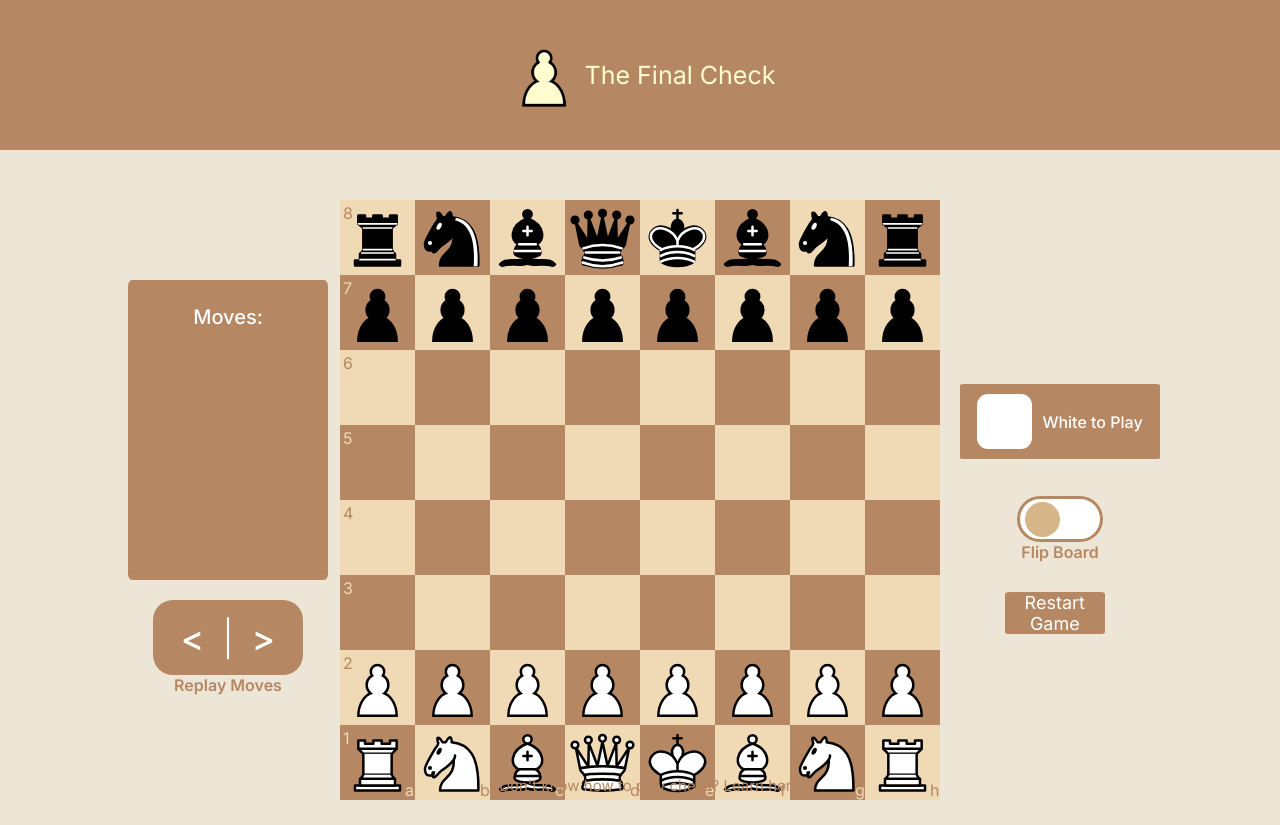
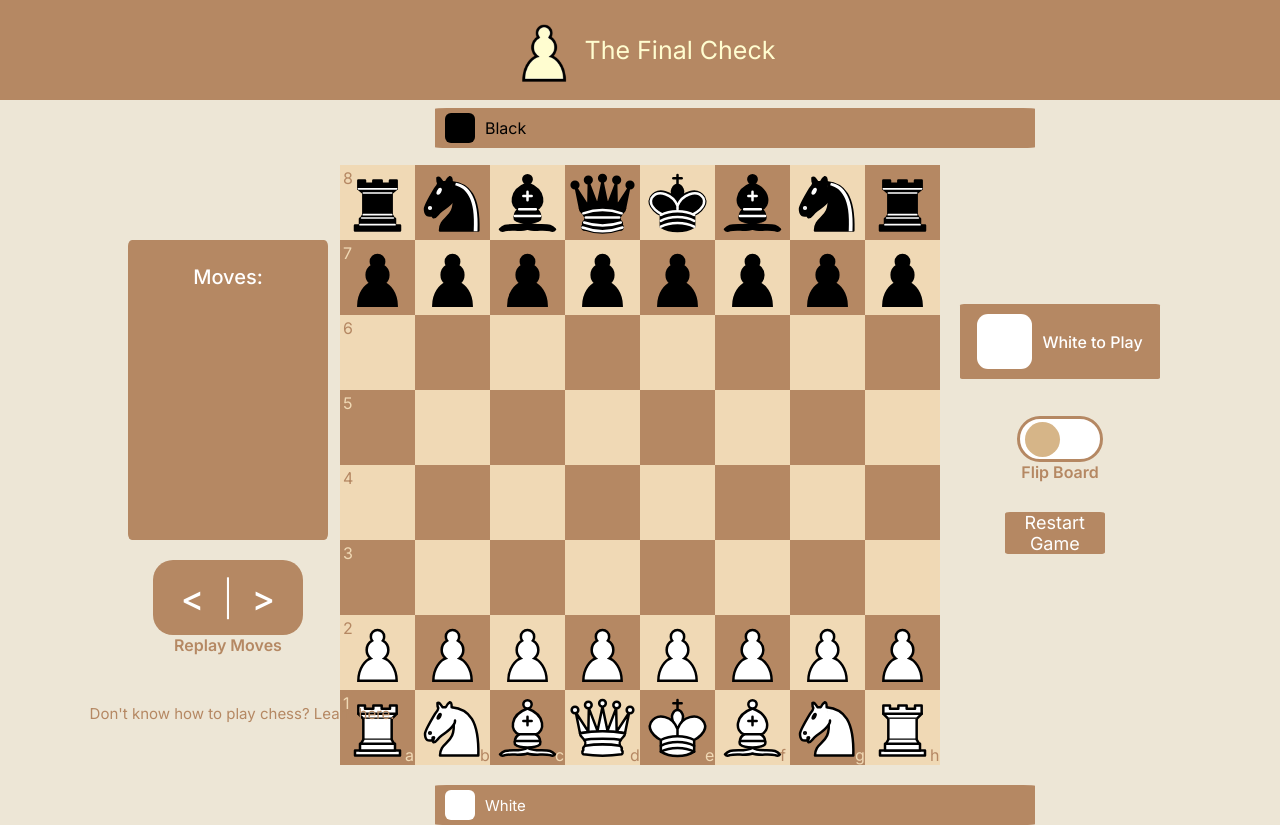
Before and after one commit to pierre-joseph/the-final-check, a React (Vite) app: page / in a window 1280 px wide. Both pictures are taken after a click on the button "Human vs Human". Before the commit the page ends 800 px from the top, so only its background shows below. Built offline with nearby package versions, Linux system fonts and the light colour scheme.

Commit message:
implemented player tags

```diff
--- a/src/components/Board.jsx
+++ b/src/components/Board.jsx
@@ -10,8 +10,9 @@ import ChooseColor from "./ChooseColor";
 import TurnDisplay from "./TurnDisplay";
 import MovePanel from "./MovePanel";
 import ReplayPanel from "./ReplayPanel";
-import Restart from "./Restart"
+import Restart from "./Restart";
 import HowToPlay from "./HowtoPlay";
+import PlayerTags from "./PlayerTag";
 
 export default function Board(props) {
   const [state, setState] = useState({
@@ -19,6 +20,8 @@ export default function Board(props) {
     board: convertFENToBoard("rnbqkbnr/pppppppp/8/8/8/8/PPPPPPPP/RNBQKBNR"),
     fen: "rnbqkbnr/pppppppp/8/8/8/8/PPPPPPPP/RNBQKBNR",
     fenList: ["rnbqkbnr/pppppppp/8/8/8/8/PPPPPPPP/RNBQKBNR"],
+    moveList: [],
+    capturedPieces: [],
     moveIdx: 0,
     canCastle: "KQkq",
     makeMove: null,
@@ -35,7 +38,6 @@ export default function Board(props) {
     kingAttackedFunc: null,
     gameOverFunc: null,
     moveNotationFunc: null,
-    moveList: [],
     gameType: null,
     aiIsWhite: null,
     AIFuncRandom: null,
@@ -95,7 +97,6 @@ export default function Board(props) {
     window.addEventListener("resize", handleResize);
     return () => window.removeEventListener("resize", handleResize);
   }, []);
-
 
   useEffect(() => {
     if (
@@ -211,6 +212,10 @@ export default function Board(props) {
       squareSelected: null,
       fen: newfen,
       fenList: [...prevState.fenList, newfen],
+      capturedPieces: [
+        ...prevState.capturedPieces,
+        prevState.board[7 - Math.floor(to / 8)][7 - (to % 8)],
+      ],
       moveIdx: prevState.moveIdx + 1,
       board: convertFENToBoard(newfen),
       isWhite: !prevState.isWhite,
@@ -225,7 +230,7 @@ export default function Board(props) {
     await sleep(500);
     setState((prevState) => ({
       ...prevState,
-      gamehasEnded: true
+      gamehasEnded: true,
     }));
   }
 
@@ -368,27 +373,42 @@ export default function Board(props) {
         />
       )}
 
-      {state.isDesktop && (state.gameType == "human" || state.aiIsWhite != null) &&
+      {state.isDesktop &&
+        (state.gameType == "human" || state.aiIsWhite != null) &&
         !state.gamehasEnded && <MovePanel moveList={state.moveList} />}
 
-      {state.isDesktop && (state.gameType == "human" || state.aiIsWhite != null) &&
+      {state.isDesktop &&
+        (state.gameType == "human" || state.aiIsWhite != null) &&
         !state.gamehasEnded && (
           <ReplayPanel
             onClick={(moveShift) => changeAppearingPosition(moveShift)}
           />
         )}
 
-      {state.isDesktop && (state.gameType == "human" || state.aiIsWhite != null) &&
+      {state.isDesktop &&
+        (state.gameType == "human" || state.aiIsWhite != null) &&
         !state.gamehasEnded && <TurnDisplay isWhite={state.isWhite} />}
 
-      {state.isDesktop && (state.gameType == "human" || state.aiIsWhite != null) &&
+      {state.isDesktop &&
+        (state.gameType == "human" || state.aiIsWhite != null) &&
         !state.gamehasEnded && <Restart restart={props.restart} />}
 
-      {(state.gameType == "human" || state.aiIsWhite != null) &&
-        <HowToPlay />}
+      {state.isDesktop &&
+        (state.gameType == "human" || state.aiIsWhite != null) &&
+        !state.gamehasEnded && (
+          <PlayerTags
+            capturedPieces={state.capturedPieces}
+            flipped={state.flipBoard}
+            board={state.board}
+          />
+        )}
 
+      {state.isDesktop &&
+        (state.gameType == "human" || state.aiIsWhite != null) &&
+        !state.gamehasEnded && <HowToPlay />}
 
-      {state.isDesktop && (state.gameType == "human" || state.aiIsWhite != null) &&
+      {state.isDesktop &&
+        (state.gameType == "human" || state.aiIsWhite != null) &&
         !state.gamehasEnded && (
           <FlipBoard
             flip={() =>
--- /dev/null
+++ b/src/components/PlayerTag.jsx
@@ -0,0 +1,137 @@
+import "../index.css";
+import whitePawn from "../assets/whitePawn.svg";
+import whiteKnight from "../assets/whiteKnight.svg";
+import whiteBishop from "../assets/whiteBishop.svg";
+import whiteRook from "../assets/whiteRook.svg";
+import whiteQueen from "../assets/whiteQueen.svg";
+import blackPawn from "../assets/blackPawn.svg";
+import blackKnight from "../assets/blackKnight.svg";
+import blackBishop from "../assets/blackBishop.svg";
+import blackRook from "../assets/blackRook.svg";
+import blackQueen from "../assets/blackQueen.svg";
+
+export default function PlayerTags(props) {
+  const whiteCaptures = [];
+  const blackCaptures = [];
+  let whiteMaterial = 0;
+  let blackMaterial = 0;
+
+  const pieceTypes = ["q", "r", "b", "n", "p"];
+  const whiteImages = [
+    whiteQueen,
+    whiteRook,
+    whiteBishop,
+    whiteKnight,
+    whitePawn,
+  ];
+  const blackImages = [
+    blackQueen,
+    blackRook,
+    blackBishop,
+    blackKnight,
+    blackPawn,
+  ];
+
+  for (let i = 0; i < 5; i++) {
+    for (let j = 0; j < props.capturedPieces.length; j++) {
+      const capture = props.capturedPieces[j];
+      if (capture && capture.type == pieceTypes[i]) {
+        if (capture.iswhite) {
+          blackCaptures.push(
+            <img key={j} className="smallPieceImg" src={whiteImages[i]} />
+          );
+        } else {
+          whiteCaptures.push(
+            <img key={j} className="smallPieceImg" src={blackImages[i]} />
+          );
+        }
+      }
+    }
+  }
+
+  for (let row of props.board) {
+    for (let sq of row) {
+      if (sq) {
+        if (sq.iswhite) {
+          switch (sq.type) {
+            case "p":
+              whiteMaterial += 1;
+              break;
+            case "n":
+              whiteMaterial += 3;
+              break;
+            case "b":
+              whiteMaterial += 3;
+              break;
+            case "r":
+              whiteMaterial += 5;
+              break;
+            case "q":
+              whiteMaterial += 9;
+              break;
+          }
+        } else {
+          switch (sq.type) {
+            case "p":
+              blackMaterial += 1;
+              break;
+            case "n":
+              blackMaterial += 3;
+              break;
+            case "b":
+              blackMaterial += 3;
+              break;
+            case "r":
+              blackMaterial += 5;
+              break;
+            case "q":
+              blackMaterial += 9;
+              break;
+          }
+        }
+      }
+    }
+  }
+
+  return (
+    <section className="playerTags">
+      <div
+        className="whiteTag"
+        style={{ top: props.flipped ? "108px" : "785px" }}
+      >
+        <section
+          className="whiteSq"
+          style={{ backgroundColor: "#FFFFFF" }}
+        ></section>
+        <span style={{ color: "#FFFFFF", fontSize: "15px" }}> White </span>
+        {whiteCaptures}
+        {whiteMaterial > blackMaterial && (
+          <span
+            style={{ color: "#FFFFFF", fontSize: "10px", marginLeft: "10px" }}
+          >
+            + {whiteMaterial - blackMaterial}
+          </span>
+        )}
+      </div>
+
+      <div
+        className="blackTag"
+        style={{ top: !props.flipped ? "108px" : "785px" }}
+      >
+        <section
+          className="blackSq"
+          style={{ backgroundColor: "#000000", fontSize: "15px" }}
+        ></section>
+        <span style={{ color: "#000000" }}> Black </span>
+        {blackCaptures}
+        {blackMaterial > whiteMaterial && (
+          <span
+            style={{ color: "#000000", fontSize: "10px", marginLeft: "10px" }}
+          >
+            + {blackMaterial - whiteMaterial}
+          </span>
+        )}
+      </div>
+    </section>
+  );
+}
--- a/src/index.css
+++ b/src/index.css
@@ -16,7 +16,7 @@ header {
   align-items: center;
   justify-content: center;
   background-color: #B58863;
-  height: 150px;
+  height: 100px;
   width: 100%;
 }
 
@@ -41,7 +41,7 @@ header > img {
   grid-template-columns: repeat(8, auto);
   background-color: #F0D9B5;
   margin: auto;
-  margin-top: 50px;
+  margin-top: 65px;
   width: 600px;
   height: 600px;
 }
@@ -60,6 +60,15 @@ header > img {
   height: 75px;
   left: 0px;
   top: 0px
+}
+
+.smallPieceImg {
+  position: relative;
+  width: 20px;
+  height: 20px;
+  left: 0px;
+  top: 0px;
+  margin-right: -10px;
 }
 
 .lightCircle {
@@ -151,7 +160,7 @@ header > img {
 .restartButton  {
   position: absolute;
   left: 78.5%;
-  top: 74%;
+  top: 64%;
   width: 100px;
   height: 30px;
   align-items: center;
@@ -181,7 +190,7 @@ header > img {
 .flipElement {
   position: absolute;
   left: 75%;
-  top: 62%;
+  top: 52%;
   display: flex;
   flex-direction: column;
   width: 200px;
@@ -231,7 +240,7 @@ header > img {
 .turnDisplay {
   position: absolute;
   left: 75%;
-  top: 48%;
+  top: 38%;
   display: flex;
   flex-direction: row;
   width: 200px;
@@ -260,7 +269,7 @@ header > img {
 .movePanel {
   position: absolute;
   left: 10%;
-  top: 35%;
+  top: 30%;
   display: flex;
   flex-direction: column;
   width: 200px;
@@ -296,7 +305,7 @@ header > img {
 .replayPanel {
   position: absolute;
   left: 10%;
-  top: 75%;
+  top: 70%;
   display: flex;
   flex-direction: column;
   width: 200px;
@@ -335,8 +344,8 @@ header > img {
 /* how to play link styling */
 .howToPlay {
   position: absolute;
-  left: 39%;
-  top: 97%;
+  left: 7%;
+  top: 88%;
   align-items: center;
   justify-content: center;
   font-family: Inter;
@@ -347,3 +356,31 @@ header > img {
   color: #B58863;
   text-decoration: none;
 }
+
+/* playerTags styling */
+.whiteTag, .blackTag {
+  position: absolute;
+  background-color: #B58863;
+  height: 40px;
+  width: 600px;
+  left: 435px;
+  display: flex;
+  flex-direction: row;
+  align-items: center;
+  font-family: Inter;
+  border-radius: 2%;
+}
+
+.whiteSq, .blackSq {
+  position: relative;
+  width: 30px;
+  height: 30px;
+  padding: 0;
+  border-radius: 20%;
+  margin-left: 10px;
+  margin-right: 10px;
+}
+
+.whiteTag > span, .blackTag > span {
+  margin-right: 10px;
+}
```
Also changed, not shown: src/main.mjs, 1 other file (tests, documents, lock files or other folders).
